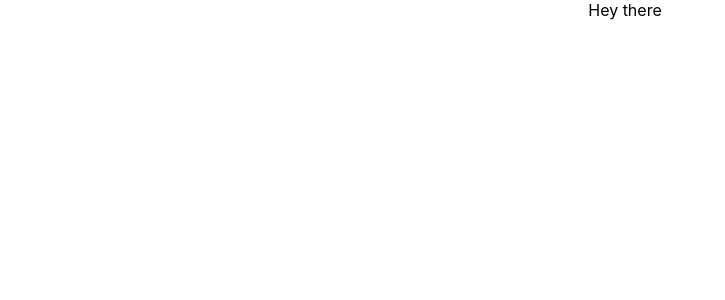
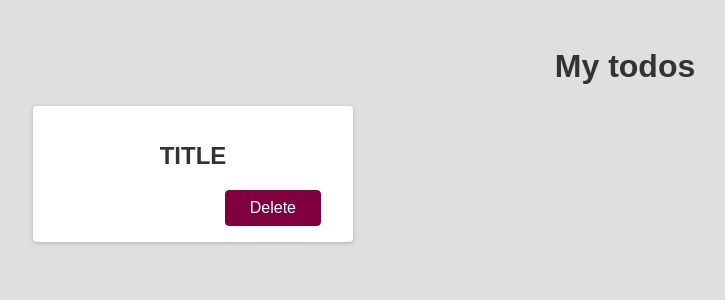
Before and after one commit to buentellopc/react-course, a React (Create React App) app: page / in a window 1280 px wide. Shown: the top 300 px of the page, without its empty margins (15-740 px from the left). Built offline with nearby package versions, Linux system fonts and the light colour scheme.

Commit message:
More component work and styling with css classes

```diff
--- a/src/App.js
+++ b/src/App.js
@@ -1,7 +1,17 @@
 import "./App.css";
 
 function App() {
-  return <div className="App">Hey there</div>;
+  return (
+    <div className="App">
+      <h1>My todos</h1>
+      <div className="card">
+        <h2>TITLE</h2>
+        <div className="actions">
+          <button className="btn">Delete</button>
+        </div>
+      </div>
+    </div>
+  );
 }
 
 export default App;
--- a/src/index.css
+++ b/src/index.css
@@ -1,13 +1,74 @@
-body {
-  margin: 0;
-  font-family: -apple-system, BlinkMacSystemFont, 'Segoe UI', 'Roboto', 'Oxygen',
-    'Ubuntu', 'Cantarell', 'Fira Sans', 'Droid Sans', 'Helvetica Neue',
-    sans-serif;
-  -webkit-font-smoothing: antialiased;
-  -moz-osx-font-smoothing: grayscale;
+* {
+  box-sizing: border-box;
 }
 
-code {
-  font-family: source-code-pro, Menlo, Monaco, Consolas, 'Courier New',
-    monospace;
+body {
+  font-family: sans-serif;
+  margin: 3rem;
+  background-color: #dfdfdf;
 }
+
+h1,
+h2 {
+  color: #333333;
+}
+
+.btn {
+  font: inherit;
+  padding: 0.5rem 1.5rem;
+  cursor: pointer;
+  border-radius: 4px;
+  background-color: #800040;
+  color: white;
+  border: 1px solid #800040;
+  margin: 0 1rem;
+}
+
+.btn:hover {
+  background-color: #9c1458;
+  border-color: #9c1458;
+}
+
+.btn--alt {
+  background-color: transparent;
+  color: #800040;
+}
+
+.btn--alt:hover {
+  background-color: #f8dae9;
+}
+
+.card {
+  background-color: white;
+  border-radius: 4px;
+  box-shadow: 0 1px 4px rgba(0, 0, 0, 0.2);
+  padding: 1rem;
+  width: 20rem;
+}
+
+.actions {
+  text-align: right;
+}
+
+.modal {
+  box-shadow: 0 1px 4px rgba(0, 0, 0, 0.2);
+  border-radius: 6px;
+  background-color: white;
+  padding: 1rem;
+  text-align: center;
+  width: 30rem;
+  z-index: 10;
+  position: fixed;
+  top: 20vh;
+  left: calc(50% - 15rem);
+}
+
+.backdrop {
+  position: fixed;
+  z-index: 1;
+  background-color: rgba(0, 0, 0, 0.75);
+  width: 100%;
+  height: 100vh;
+  top: 0;
+  left: 0;
+}
```
